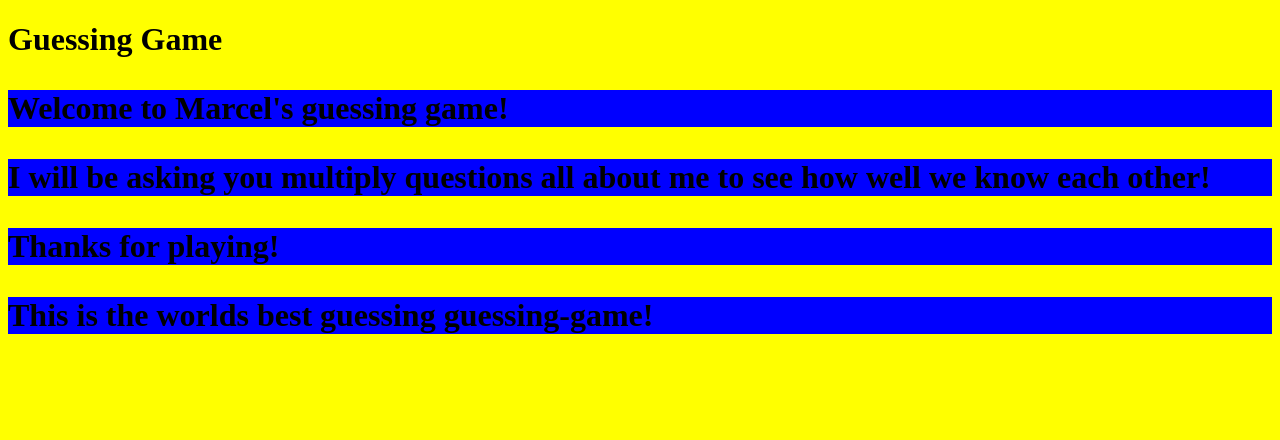
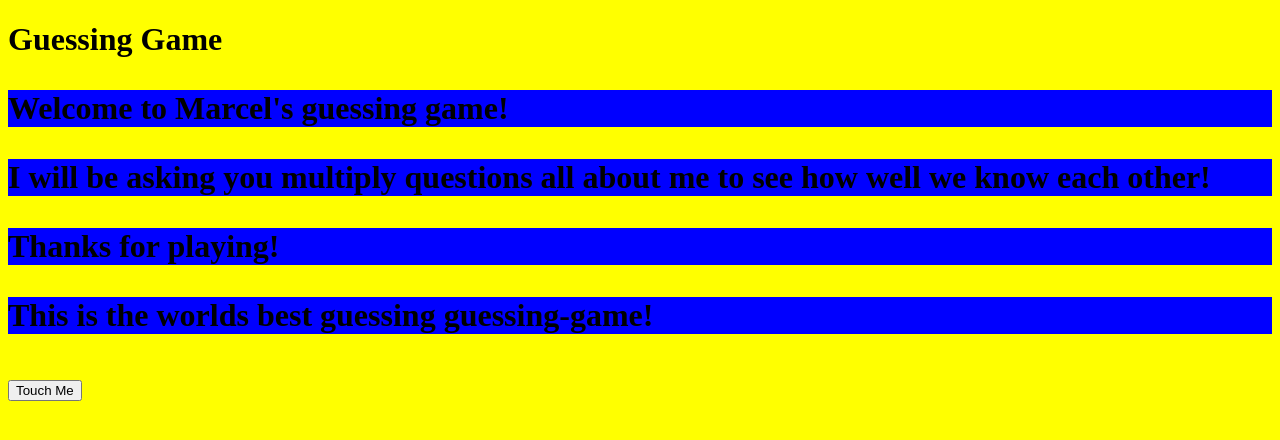
Before and after one commit to Marcelw25/guessing-game, a plain HTML site: page index.html in a window 1280 px wide. Drawn offline with Linux system fonts and the light colour scheme.

Commit message:
added a cool button to my html

```diff
--- a/index.html
+++ b/index.html
@@ -14,5 +14,6 @@
     <p>I will be asking you multiply questions all about me to see how well we know each other!</p>
     <p>Thanks for playing!</p>
     <p>This is the worlds best guessing guessing-game!</p>
+    <button onclick="greetPerson(getUserName())">Touch Me</button>
   </body>
   </html>
```
